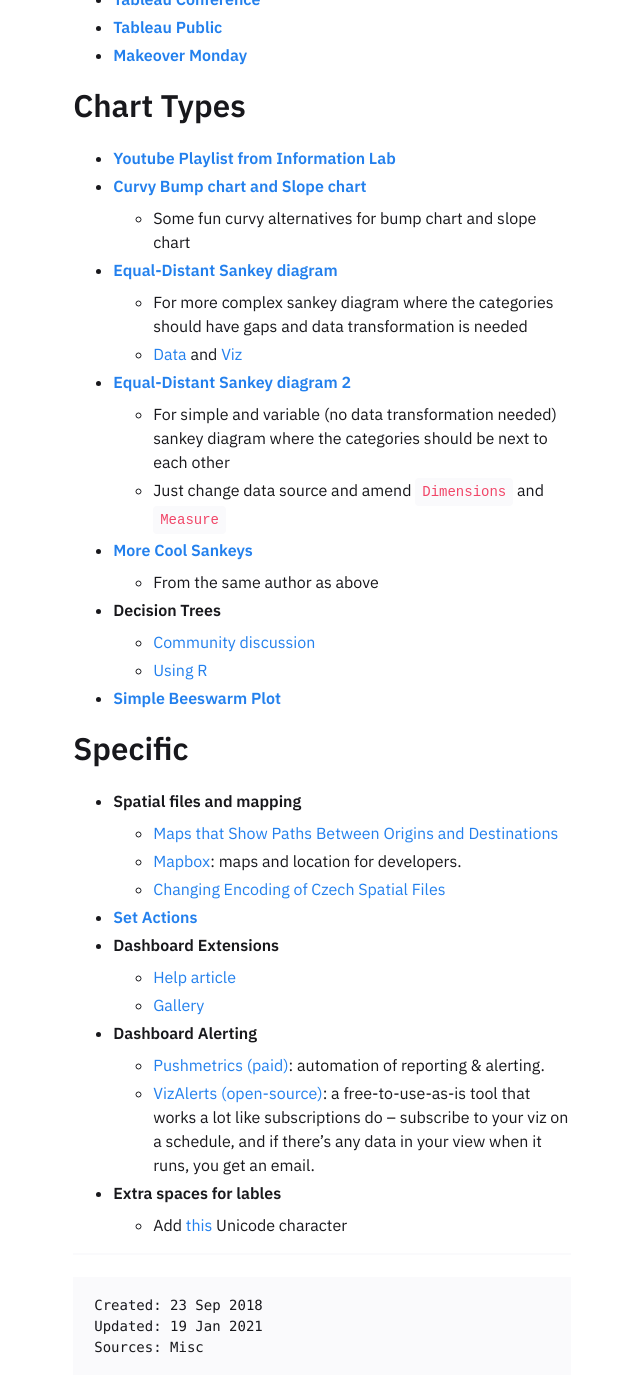
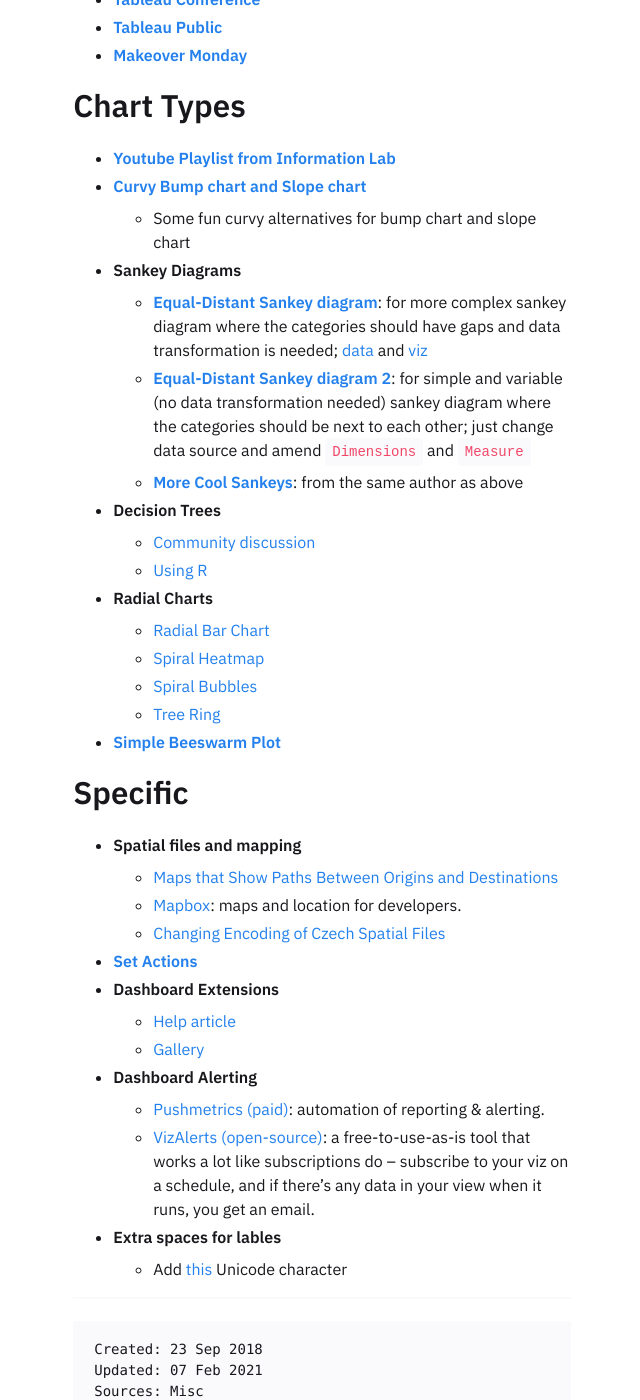
Before and after one commit to one-data-cookie/one-data-cookie.github.io, a Jekyll site: the page built from _notes/Learning Tableau.md, in a window 1280 px wide and 1400 px high, scrolled down 322 px. Shown: the whole window, without its empty margins (318-958 px from the left). Built offline with Jekyll 4.4.1, drawn with Linux system fonts in a browser that asks for light colours.

Commit message:
add links to radial charts

```diff
--- a/_notes/Learning Tableau.md
+++ b/_notes/Learning Tableau.md
@@ -15,17 +15,18 @@
 * [**Youtube Playlist from Information Lab**](https://www.youtube.com/playlist?list=PL_t5OlLHbVGxFSiWXUsEQrDPvFd1Nhxiu)
 * [**Curvy Bump chart and Slope chart**](https://www.flerlagetwins.com/2019/03/curvy-bump-chart-slope-chart-template_27.html)
 	* Some fun curvy alternatives for bump chart and slope chart
-* [**Equal-Distant Sankey diagram**](https://www.flerlagetwins.com/2018/04/sankey-template.html)
-	* For more complex sankey diagram where the categories should have gaps and data transformation is needed
-	* [Data](https://github.com/one-data-cookie/digi-garden/raw/master/assets/src/Equal-Width-Sankey-Template.xlsx) and [Viz](https://github.com/one-data-cookie/digi-garden/raw/master/assets/src/Equal-Width-Sankey-Template.twbx)
-* [**Equal-Distant Sankey diagram 2**](https://www.theinformationlab.co.uk/2018/03/09/build-sankey-diagram-tableau-without-data-prep-beforehand/)
-	* For simple and variable (no data transformation needed) sankey diagram where the categories should be next to each other
-	* Just change data source and amend `Dimensions` and `Measure`
-* [**More Cool Sankeys**](https://www.flerlagetwins.com/2019/04/more-sankey-templates.html)
-	* From the same author as above
+* **Sankey Diagrams**
+	* [**Equal-Distant Sankey diagram**](https://www.flerlagetwins.com/2018/04/sankey-template.html): for more complex sankey diagram where the categories should have gaps and data transformation is needed; [data](https://github.com/one-data-cookie/digi-garden/raw/master/assets/src/Equal-Width-Sankey-Template.xlsx) and [viz](https://github.com/one-data-cookie/digi-garden/raw/master/assets/src/Equal-Width-Sankey-Template.twbx)
+	* [**Equal-Distant Sankey diagram 2**](https://www.theinformationlab.co.uk/2018/03/09/build-sankey-diagram-tableau-without-data-prep-beforehand/): for simple and variable (no data transformation needed) sankey diagram where the categories should be next to each other; just change data source and amend `Dimensions` and `Measure`
+	* [**More Cool Sankeys**](https://www.flerlagetwins.com/2019/04/more-sankey-templates.html): from the same author as above
 * **Decision Trees**
 	* [Community discussion](https://community.tableau.com/s/question/0D54T00000C5Q1ISAV/decision-trees-flow-diagrams-sankeys-in-tableau-here-is-a-solution-)
 	* [Using R](https://boraberan.wordpress.com/2014/02/07/decision-trees-in-tableau-using-r/)
+* **Radial Charts**
+	* [Radial Bar Chart](https://www.flerlagetwins.com/2020/03/how-i-created-this-spiral-chartand-why.html)
+	* [Spiral Heatmap](https://vizartpandey.com/tableau-introduction-to-spiral-heatmap/)
+	* [Spiral Bubbles](https://questionsindataviz.com/2017/01/17/how-did-i-create-the-spiral-chart/)
+	* [Tree Ring](https://thedataduo.com/2016/05/16/what-the-heck-is-a-tree-ring/)
 * [**Simple Beeswarm Plot**](https://www.flerlagetwins.com/2020/11/beeswarm.html)
 
 ## Specific
@@ -47,5 +48,5 @@
 ---
 
     Created: 23 Sep 2018
-    Updated: 19 Jan 2021
+    Updated: 07 Feb 2021
 	Sources: Misc
```
